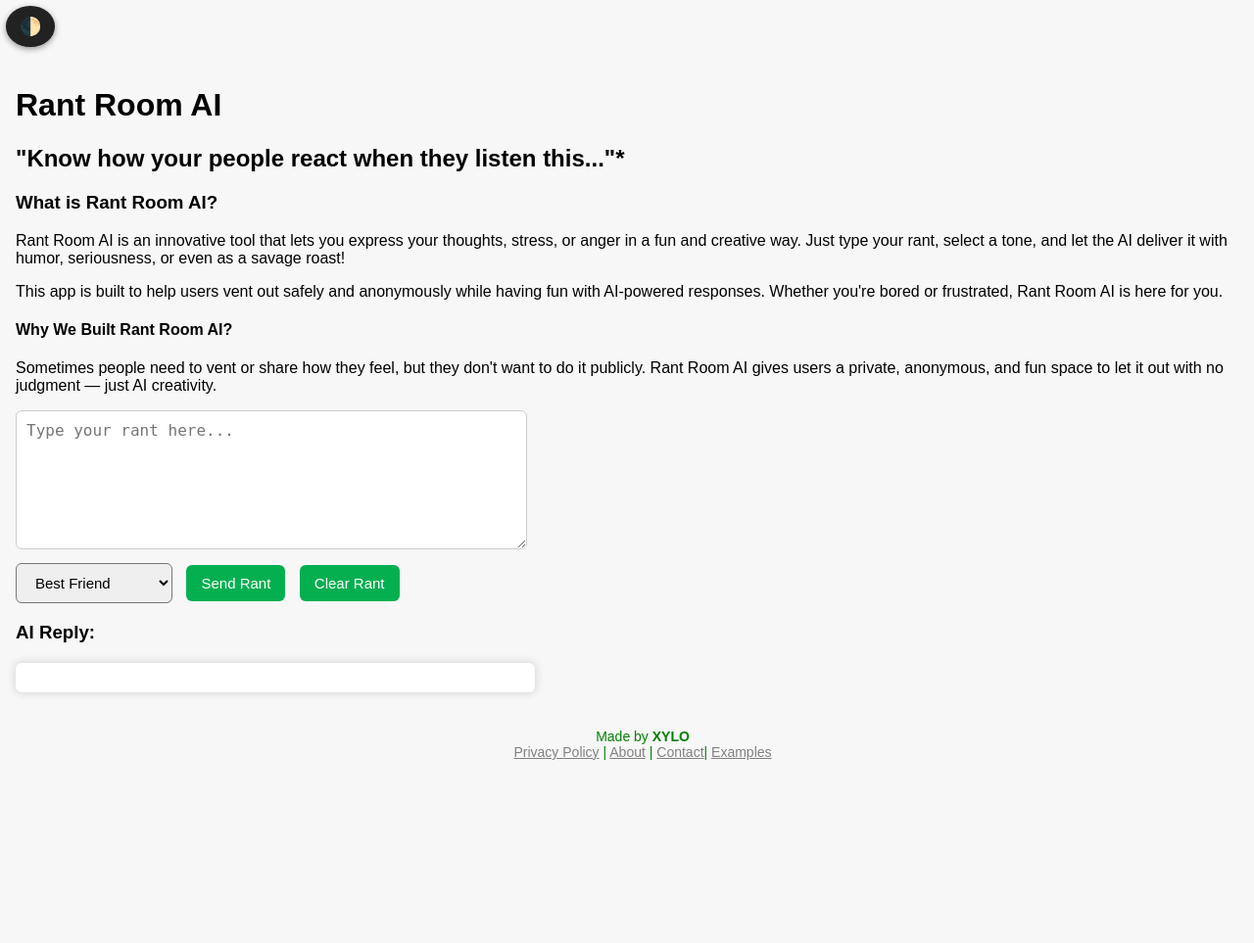
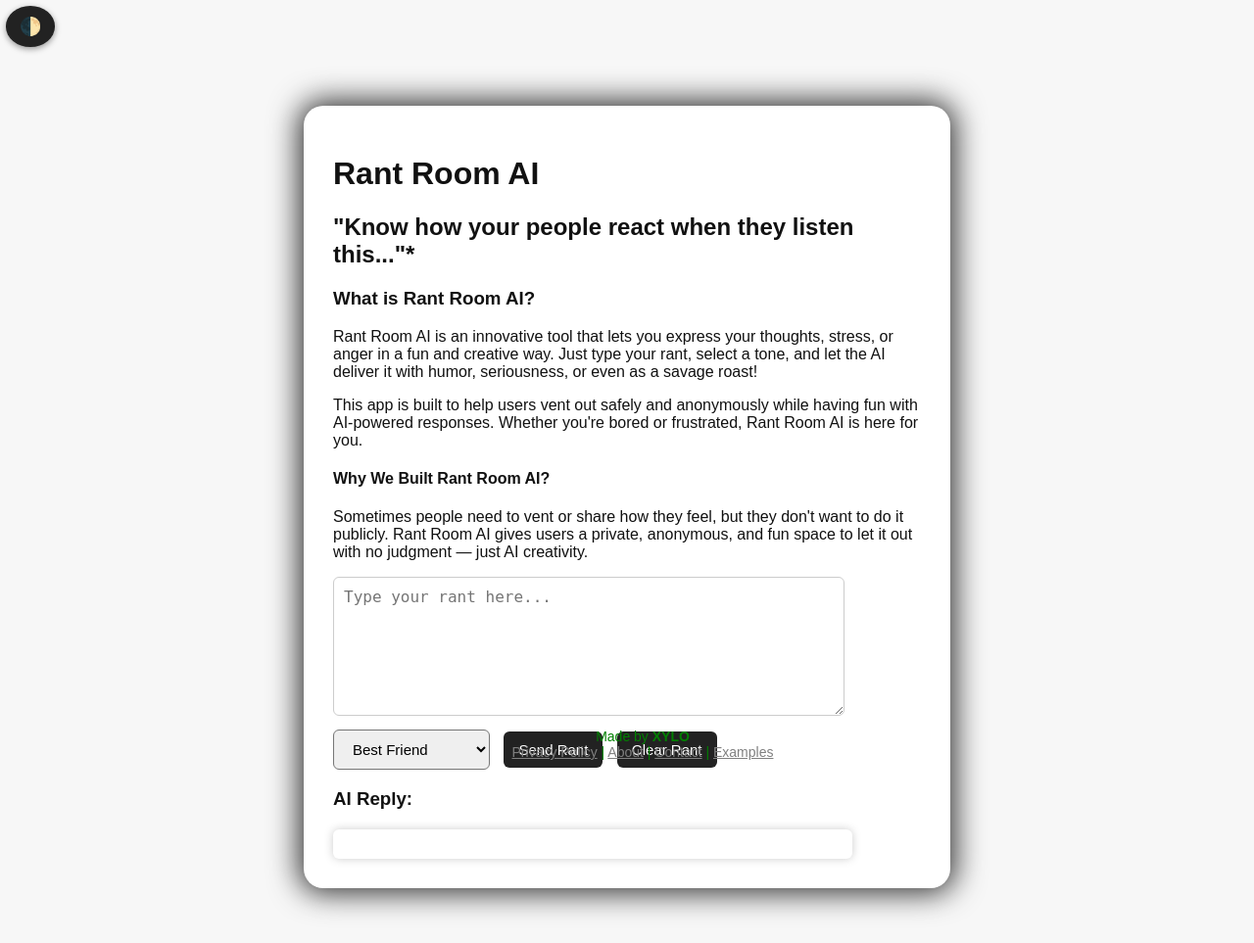
Before and after one commit to Arshad01104/rantroomai, a Flask app: page / in a window 1280 px wide. Shown: the whole page at 98% size. Before the commit the page ends 776 px from the top, so only its background shows below. Run offline with Flask 3, Linux system fonts and the light colour scheme.

Commit message:
Add files via upload

```diff
--- a/templates/index.html
+++ b/templates/index.html
@@ -2,31 +2,24 @@
 <html lang="en">
 <head>
 <meta name="google-site-verification" content="CY0QEgBK3oEp1bO-HXpJk2mgLwLJIvp0GaeVUjBi5y4" />
-    <!-- ✅ SEO Meta Tags -->
     <meta charset="UTF-8">
     <meta name="viewport" content="width=device-width, initial-scale=1.0">
     <title>Rant Room AI</title>
     <meta name="description" content="Use Rant Room AI to express your feelings. Generate fun, anonymous rants powered by AI.">
     <meta name="keywords" content="rant room ai, ai rant generator, roast me ai, funny ai, ai text, rant room">
     <meta name="author" content="XYLO">
-
-    <!-- ✅ Open Graph for Social Sharing -->
     <meta property="og:title" content="Rant Room AI">
     <meta property="og:description" content="Let the AI rant for you in a fun and anonymous way.">
     <meta property="og:type" content="website">
-    <meta property="og:url" content="https://www.rantroomai.space"> <!-- Change to your domain -->
-    <meta property="og:image" content="https://rantroomai.space/C:\Users\Acer\Downloads\rant.png"> <!-- Optional preview image -->
-
-    <!-- ✅ Twitter Card -->
+    <meta property="og:url" content="https://www.rantroomai.space">
+    <meta property="og:image" content="https://rantroomai.space/C:\Users\Acer\Downloads\rant.png">
     <meta name="twitter:card" content="summary_large_image">
     <meta name="twitter:title" content="Rant Room AI">
     <meta name="twitter:description" content="AI-powered rants in a fun and savage way.">
 
-    <!-- ✅ Google AdSense Auto Ads -->
-    <script async src="https://pagead2.googlesyndication.com/pagead/js/adsbygoogle.js?client=ca-pub-XXXXXXXXXXXXXXXX"
+   <script async src="https://pagead2.googlesyndication.com/pagead/js/adsbygoogle.js?client=ca-pub-9676437891500869"
      crossorigin="anonymous"></script>
 
-    <!-- ✅ Existing Styles (Unchanged) -->
     <style>
         body.dark {
             background: #111;
@@ -49,6 +42,12 @@
             background-color: #1e1e1e;
             color: #f1f1f1;
             border: 1px solid #444;
+        }
+
+        body.dark .glow-container {
+            background-color: #fff;
+            box-shadow: 0 0 30px 5px rgba(0, 0, 0, 1);
+            color: #111;
         }
 
         #darkToggle {
@@ -78,6 +77,16 @@
             background: #f7f7f7;
         }
 
+        .glow-container {
+            max-width: 600px;
+            margin: 40px auto;
+            padding: 30px;
+            border-radius: 20px;
+            background-color: #fff;
+            box-shadow: 0 0 30px 5px rgba(0, 0, 0, 0.8);
+            color: #111;
+        }
+
         textarea {
             width: 100%;
             max-width: 500px;
@@ -98,7 +107,7 @@
 
         button {
             cursor: pointer;
-            background-color: #04AF50;
+            background-color: #222;
             color: white;
             border: none;
             margin-left: 10px;
@@ -118,9 +127,10 @@
     </style>
 </head>
 
+<body>
     <button id="darkToggle" title="Toggle dark mode">🌓</button>
 
-<body>
+    <div class="glow-container">
         <h1>Rant Room AI</h1>
         <h2>"Know how your people react when they listen this..."*</h2>
         <h3>What is Rant Room AI?</h3>
@@ -128,8 +138,6 @@
         <p>This app is built to help users vent out safely and anonymously while having fun with AI-powered responses. Whether you're bored or frustrated, Rant Room AI is here for you.</p>
         <h4>Why We Built Rant Room AI?</h4>
         <p>Sometimes people need to vent or share how they feel, but they don't want to do it publicly. Rant Room AI gives users a private, anonymous, and fun space to let it out with no judgment — just AI creativity.</p>
-
-
 
         <textarea id="rant" placeholder="Type your rant here..."></textarea><br>
 
@@ -147,6 +155,7 @@
 
         <h3>AI Reply:</h3>
         <div id="reply"></div>
+    </div>
 
     <script>
         const toggleBtn = document.getElementById('darkToggle');
@@ -197,7 +206,7 @@
             Made by <strong>XYLO</strong><br>
             <a href="/privacy.html" target="_blank" style="color: gray; text-decoration: underline;">Privacy Policy</a> |
             <a href="/about.html" target="_blank" style="color: gray; text-decoration: underline;">About</a> |
-    <a href="/contact.html" target="_blank" style="color: gray; text-decoration: underline;">Contact</a>|
+            <a href="/contact.html" target="_blank" style="color: gray; text-decoration: underline;">Contact</a> |
             <a href="/examples.html" target="_blank" style="color: gray; text-decoration: underline;">Examples</a>
         </p>
     </footer>
```
Also changed, not shown: rant.png (added). Lines whose indentation alone changed are shown as unchanged.
